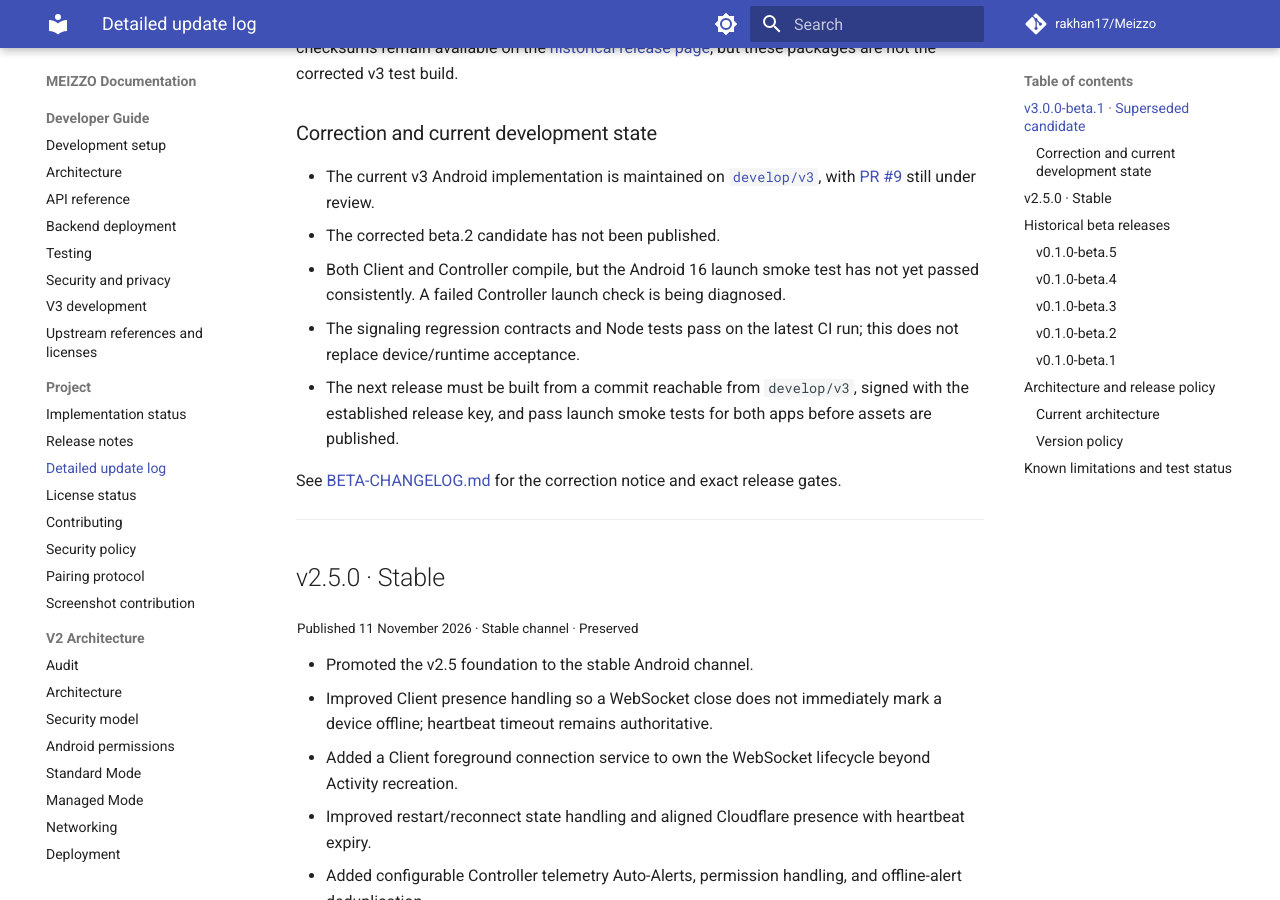
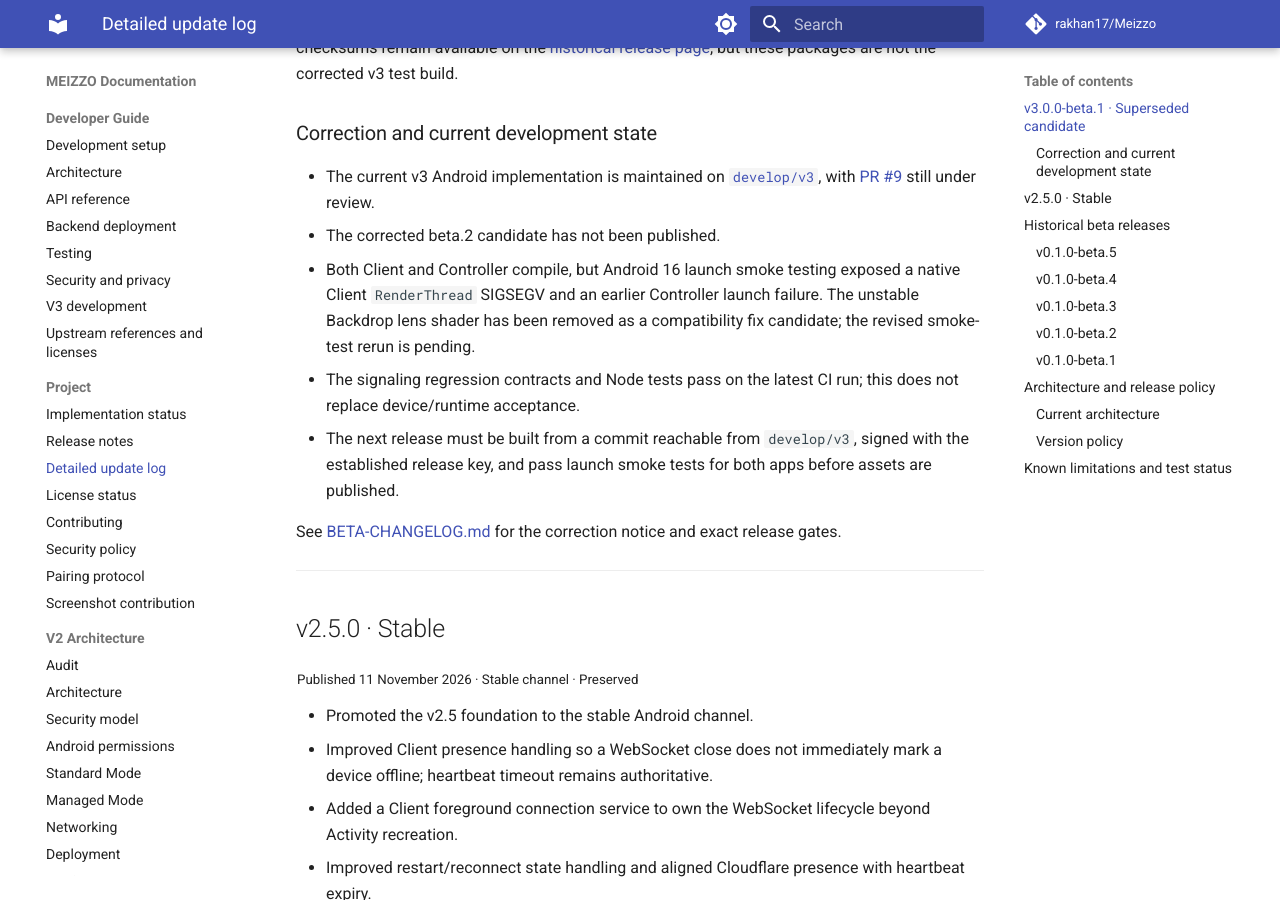
Before and after one commit to rakhan17/Meizzo, an MkDocs documentation site: the page built from docs/updates.md, in a window 1280 px wide and 900 px high, scrolled down 700 px. Built offline with MkDocs 1.6.1 and Material for MkDocs 9.7.7, drawn with Linux system fonts in a browser that asks for light colours; comment, search, counter and statistics services are not loaded.

Commit message:
docs: record Android launch smoke diagnosis

```diff
--- a/docs/updates.md
+++ b/docs/updates.md
@@ -24,7 +24,7 @@ The tag resolves to commit `d8dc247` on the legacy `main` history. It does **not
 
 - The current v3 Android implementation is maintained on [`develop/v3`](https://github.com/rakhan17/Meizzo/tree/develop/v3), with [PR #9](https://github.com/rakhan17/Meizzo/pull/9) still under review.
 - The corrected beta.2 candidate has not been published.
-- Both Client and Controller compile, but the Android 16 launch smoke test has not yet passed consistently. A failed Controller launch check is being diagnosed.
+- Both Client and Controller compile, but Android 16 launch smoke testing exposed a native Client `RenderThread` SIGSEGV and an earlier Controller launch failure. The unstable Backdrop lens shader has been removed as a compatibility fix candidate; the revised smoke-test rerun is pending.
 - The signaling regression contracts and Node tests pass on the latest CI run; this does not replace device/runtime acceptance.
 - The next release must be built from a commit reachable from `develop/v3`, signed with the established release key, and pass launch smoke tests for both apps before assets are published.
 
```
